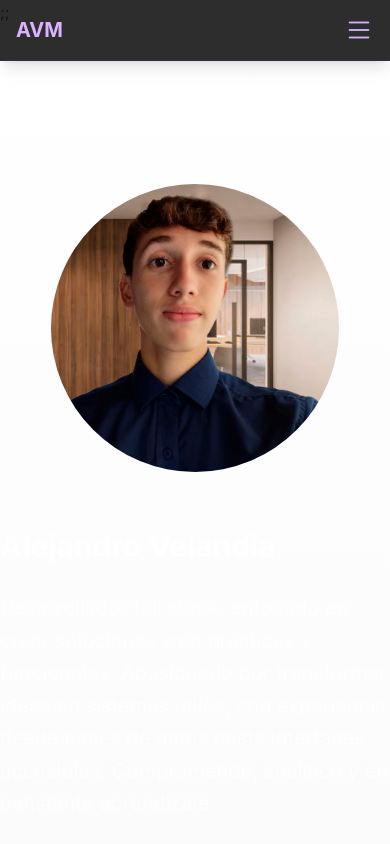
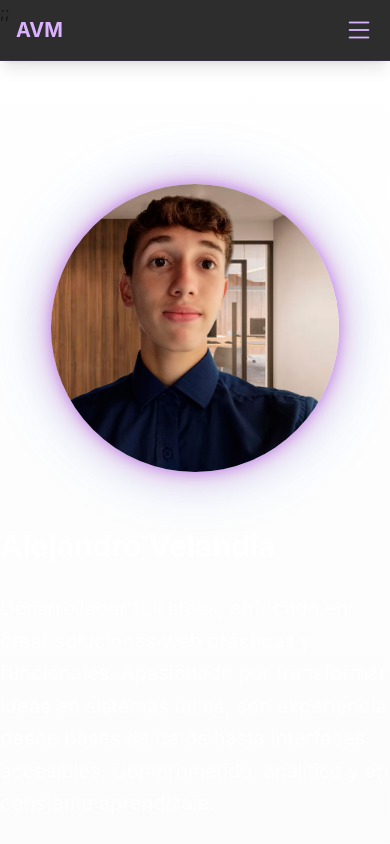
Before and after one commit to alejocoding/CVAlejandroVelandia, a React (Create React App) app: page / in a window 390 px wide. Shown: the top 844 px of the page. Built offline with nearby package versions, Linux system fonts and the light colour scheme.

Commit message:
animacion

```diff
--- a/src/pages/MoreAbout.jsx
+++ b/src/pages/MoreAbout.jsx
@@ -13,7 +13,7 @@ const ExtendAbout = () => {
         <div className="transition-opacity duration-100 opacity-0 animate-fade-in-delay">
           <h2 className="text-4xl font-bold text-gray-100 mb-6 ">Sobre mí</h2>
           <p className="text-gray-300 mb-4">
-            Soy un desarrollador en formación con interés en la creación de aplicaciones web interactivas. Actualmente estoy desarrollando un juego inspirado en Free Fire para practicar JavaScript, funciones asíncronas y consultas fetch.
+          Apasionado por la tecnología, con una fuerte orientación al aprendizaje continuo y al desarrollo de soluciones web interactivas. Me destaco por mi curiosidad, capacidad de análisis y compromiso con la mejora constante. Actualmente estoy trabajando en proyectos con React, lo que me ha permitido fortalecer mi lógica de programación y ampliar mis conocimientos en tecnologías modernas del desarrollo frontend y backend.
           </p>
           <p className="text-gray-300 flex gap-4">
 
--- a/src/pages/aboutMe.jsx
+++ b/src/pages/aboutMe.jsx
@@ -7,7 +7,7 @@ export function About() {
 
             <div className=" flex flex-col lg:flex-row  items-center gap-12  justify-center text-white/80 container max-w-[1150px]">
 
-                <div className="relative w-72 h-72 sm:w-60 sm:h-60 md:w-72 md:h-72">
+                <div className="relative w-72 h-72 sm:w-60 sm:h-60 md:w-72 md:h-72 rainbow-ring">
 
                     <img src={Foto} alt="" className="w-full h-full object-cover rounded-full" />
                 </div>
--- a/src/pages/tail.css
+++ b/src/pages/tail.css
@@ -138,3 +138,26 @@
     width: 0;
     animation: typing 2s steps(20, end) forwards, blinkCaret 0.75s step-end infinite;
   }
+
+  @keyframes subtle-glow {
+    0% {
+      box-shadow: 0 0 10px 0 rgba(168, 85, 247, 0.5),
+                  0 0 30px 0 rgba(236, 72, 153, 0.4),
+                  0 0 60px 0 rgba(59, 130, 246, 0.3);
+    }
+    50% {
+      box-shadow: 0 0 20px 10px rgba(168, 85, 247, 0.3),
+                  0 0 40px 10px rgba(236, 72, 153, 0.25),
+                  0 0 70px 10px rgba(59, 130, 246, 0.2);
+    }
+    100% {
+      box-shadow: 0 0 10px 0 rgba(168, 85, 247, 0.5),
+                  0 0 30px 0 rgba(236, 72, 153, 0.4),
+                  0 0 60px 0 rgba(59, 130, 246, 0.3);
+    }
+  }
+
+  .rainbow-ring {
+    animation: subtle-glow 6s ease-in-out infinite;
+    border-radius: 9999px;
+  }
```
